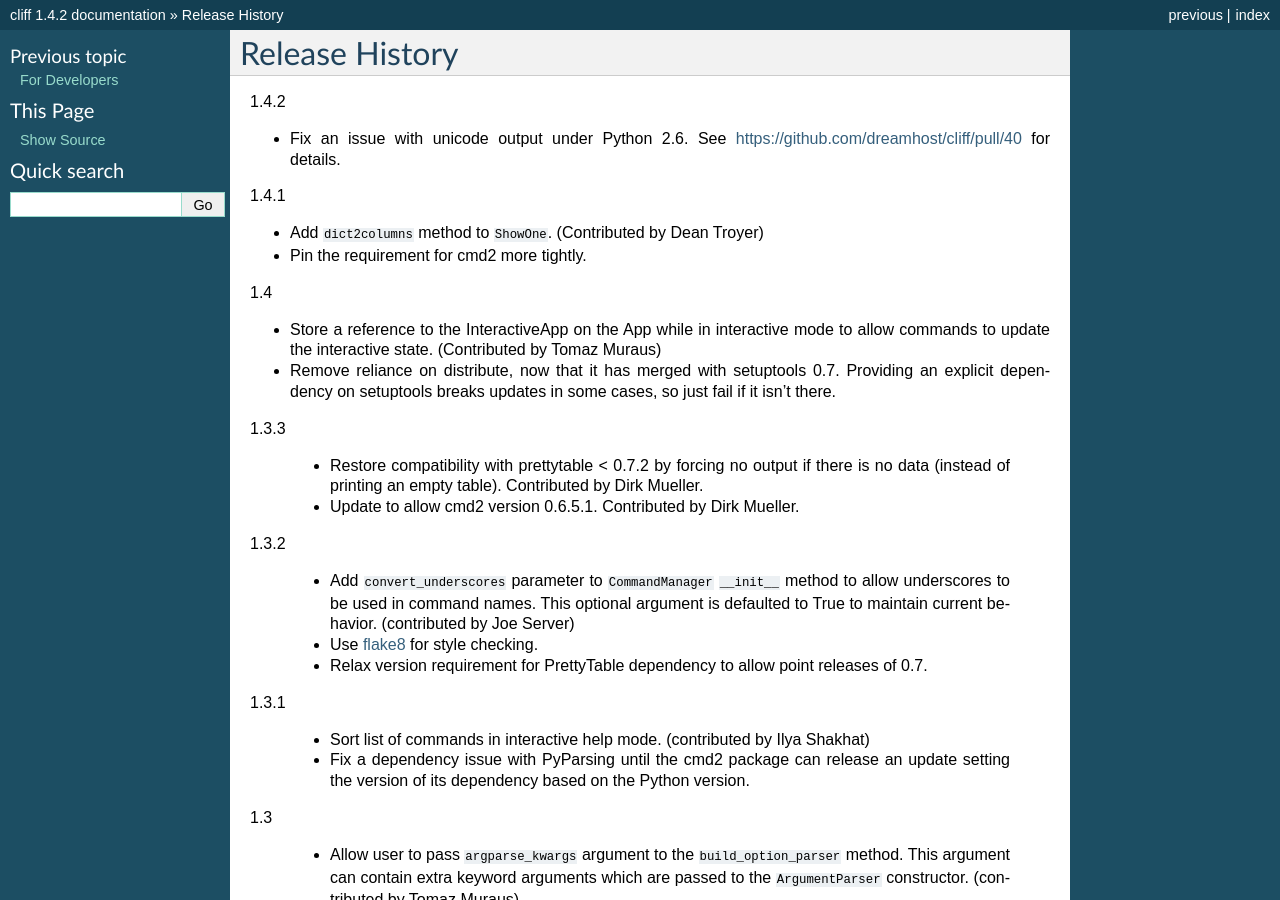
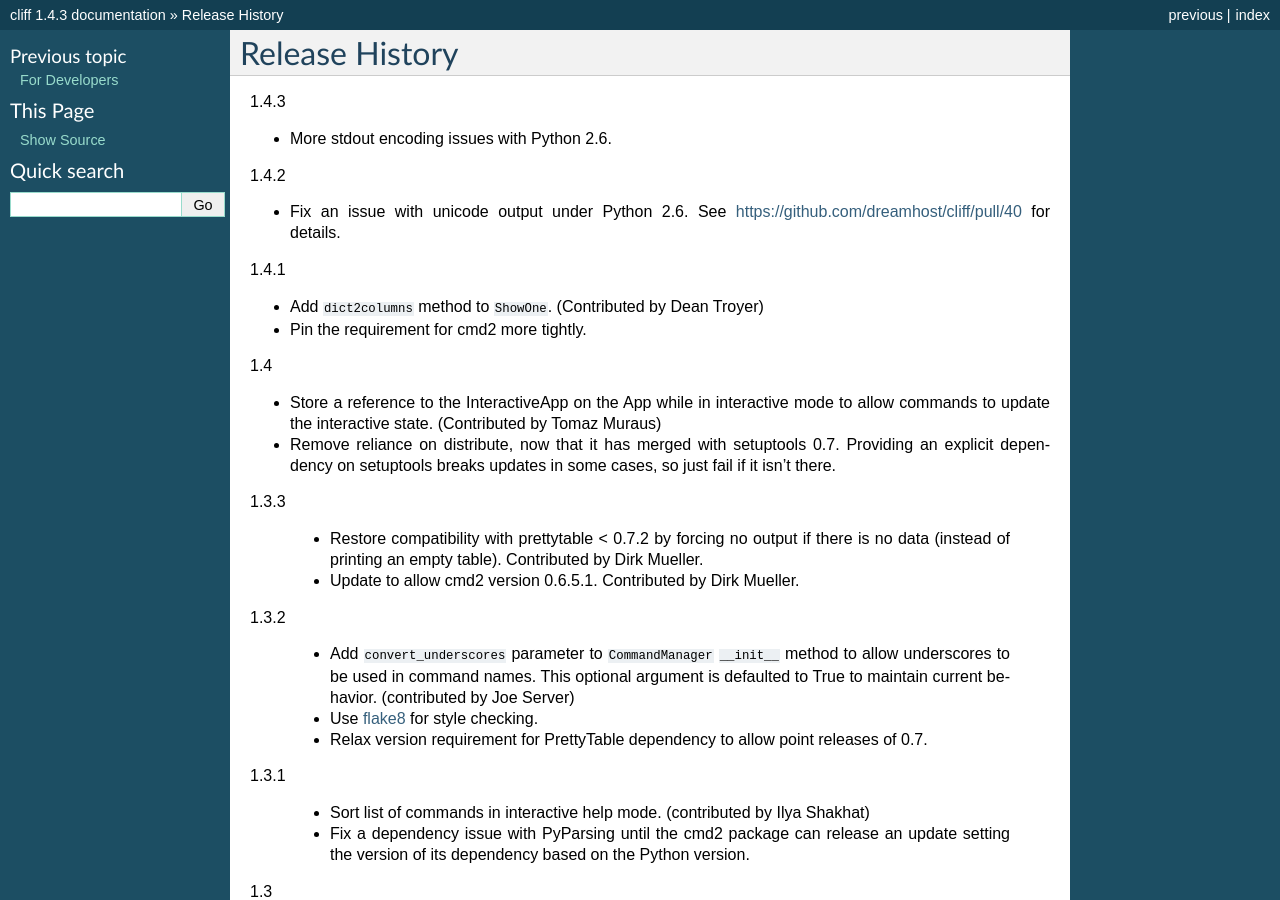
Before and after one commit to openstack/cliff, a Sphinx documentation site: the page built from docs/source/history.rst, in a window 1280 px wide and 900 px high. Built offline with Sphinx 7.4.7, drawn with Linux system fonts in a browser that asks for light colours; the version number is read from the project's files by our own code; some of the changed text lies outside the part shown.

Commit message:
prepare for 1.4.3 release
Change-Id: I4c7c7dd27ac5e0ee98089e5be892df7759cba377

```diff
--- a/docs/source/history.rst
+++ b/docs/source/history.rst
@@ -1,6 +1,10 @@
 =================
  Release History
 =================
+
+1.4.3
+
+- More stdout encoding issues with Python 2.6.
 
 1.4.2
 
--- a/setup.py
+++ b/setup.py
@@ -1,7 +1,7 @@
 #!/usr/bin/env python
 
 PROJECT = 'cliff'
-VERSION = '1.4.2'
+VERSION = '1.4.3'
 
 from setuptools import setup, find_packages
 
```
